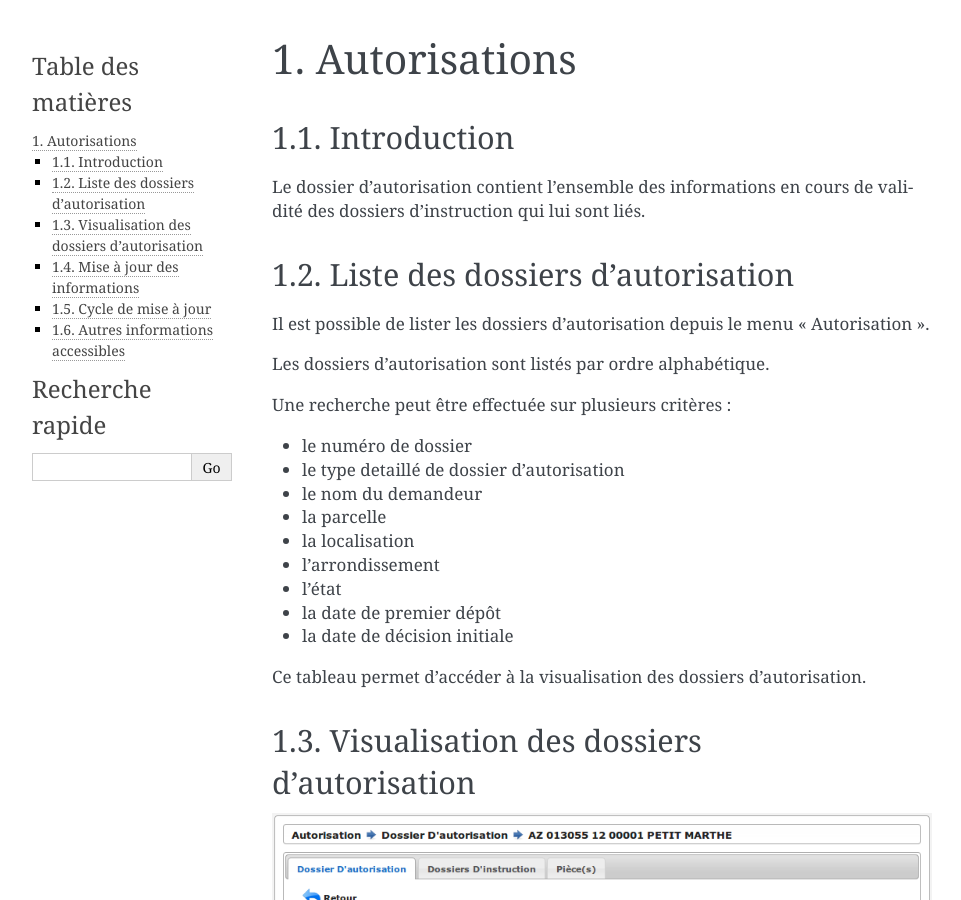
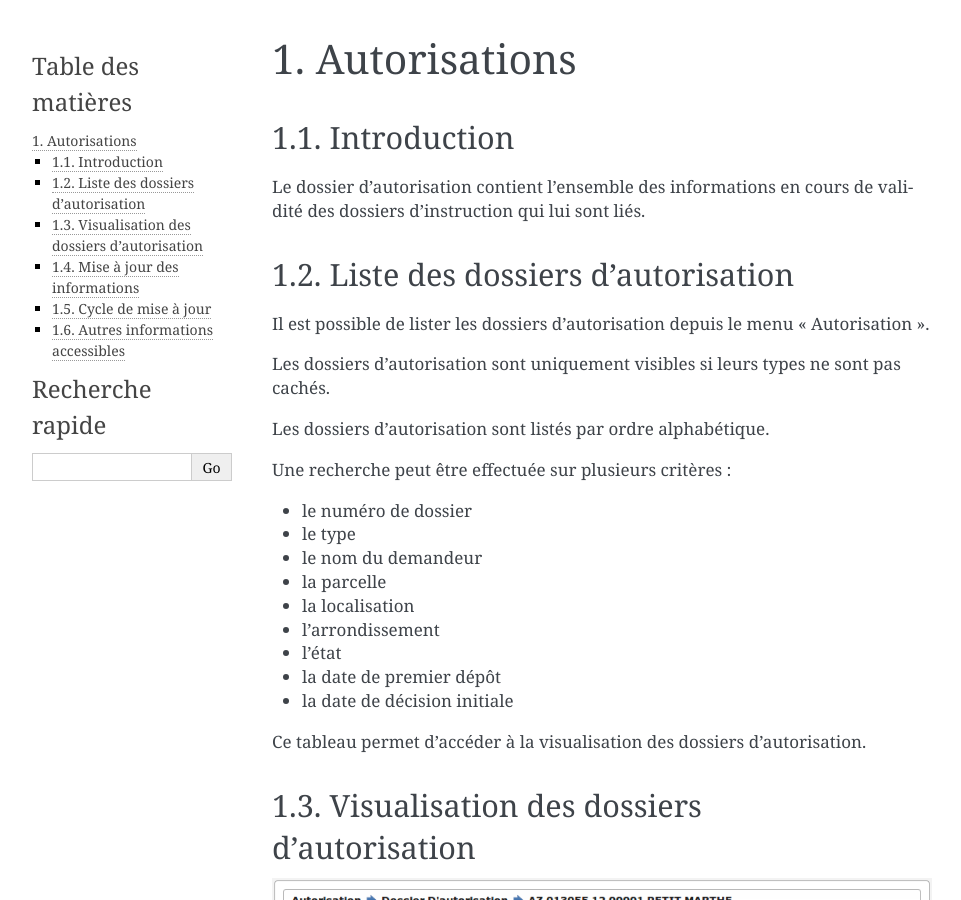
Before and after one commit to mpavaux/openads-documentation, a Sphinx documentation site: the page built from source/manuel_utilisateur/autorisations.rst, in a window 1280 px wide and 900 px high. Shown: the whole window, without its empty margins (148-1109 px from the left). Built offline with Sphinx 7.4.7, drawn with Linux system fonts in a browser that asks for light colours.

Commit message:
Correction du type de DA

```diff
--- a/source/manuel_utilisateur/autorisations.rst
+++ b/source/manuel_utilisateur/autorisations.rst
@@ -15,13 +15,15 @@
 
 Il est possible de lister les dossiers d'autorisation depuis le menu "Autorisation".
 
+Les dossiers d'autorisation sont uniquement visibles si leurs types ne sont pas cachés.
+
 Les dossiers d'autorisation sont listés par ordre alphabétique.
 
 Une recherche peut être effectuée sur plusieurs critères :
 
 - le numéro de dossier
 
-- le type detaillé de dossier d'autorisation
+- le type
 
 - le nom du demandeur
 
```
